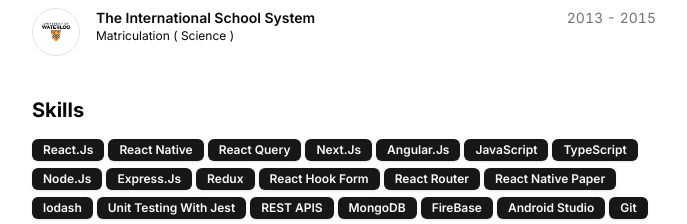
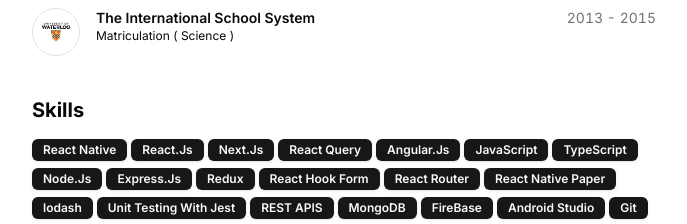
Before and after one commit to AzeemRafique10/azeemrafique-portfolio, a Next.js app: page / in a window 1280 px wide. Shown: the part 1220-1444 px from the top of the page, without its empty margins (296-983 px from the left). Built offline with nearby package versions, Linux system fonts and the light colour scheme.

Commit message:
added new experience yufixit app and setting

```diff
--- a/src/data/resume.tsx
+++ b/src/data/resume.tsx
@@ -13,10 +13,10 @@
     "Highly motivated and skilled software developer graduated with a Bachelor's degree in Computer Science and a strong foundation in JavaScript | React.JS | React Native. Eager to contribute my technical expertise and collaborative mindset to drive impactful projects in a dynamic team environment.",
   avatarUrl: "/me.jpg",
   skills: [
+    "React Native",
     "React.Js",
-    "React Native",
+    "Next.Js",
     "React Query",
-    "Next.Js",
     "Angular.Js",
     "JavaScript",
     "TypeScript",
```
